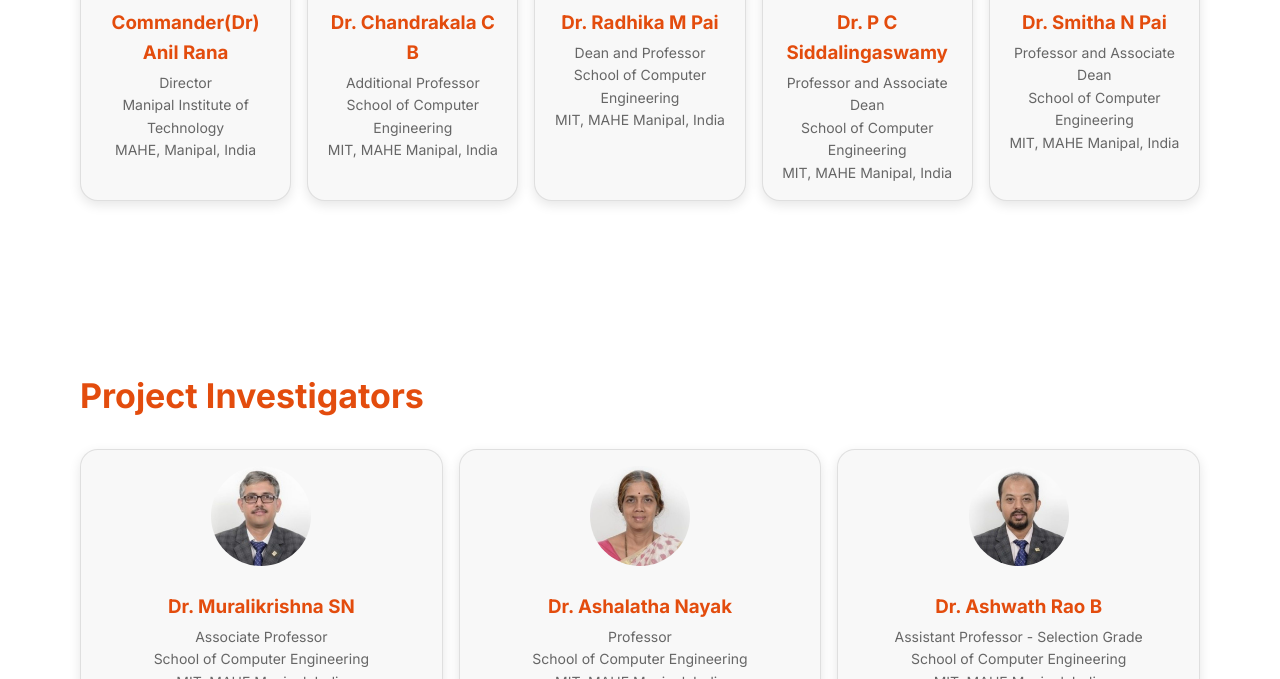
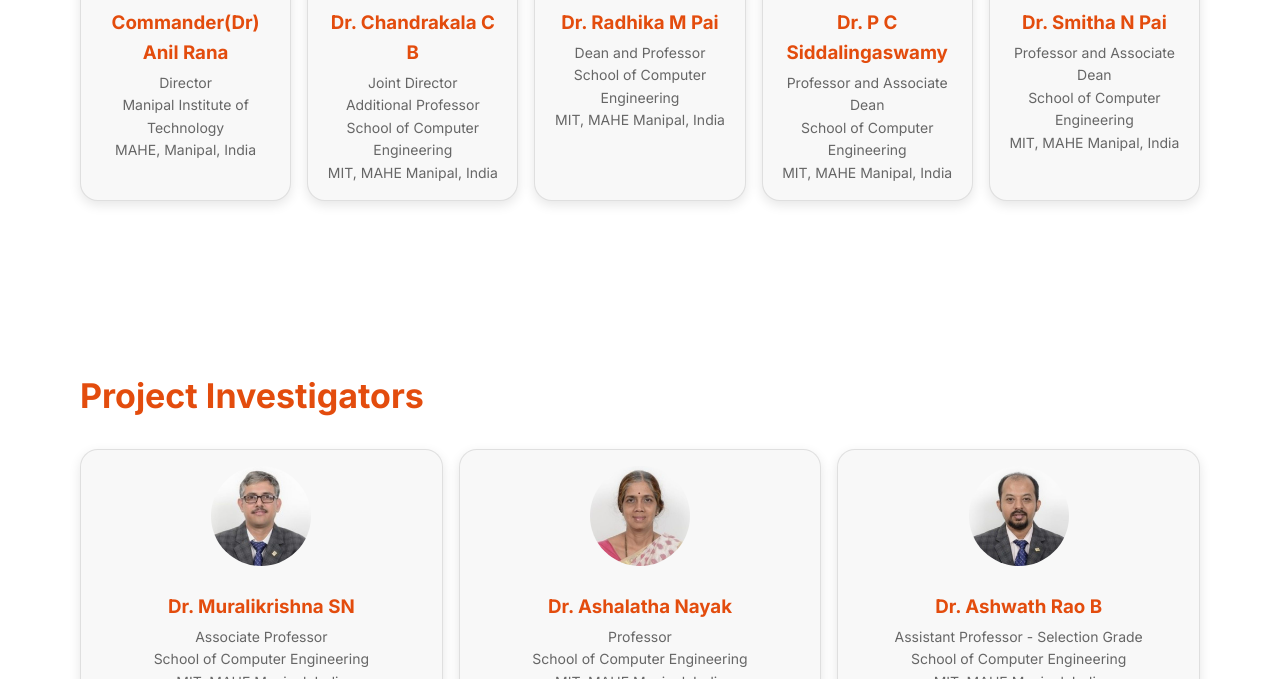
Before and after one commit to coild-mit/coild-mit.github.io, a website: page index.html in a window 1280 px wide. Shown: the part 3363-4042 px from the top of the page. Drawn offline with Linux system fonts and the light colour scheme.

Commit message:
Update index.html

```diff
--- a/index.html
+++ b/index.html
@@ -588,6 +588,7 @@
                  style="width:100px; height:100px; border-radius:50%; object-fit:cover; margin-bottom:10px;">
           </a>
           <h3 style="margin:8px 0 4px;">Dr. Chandrakala C B</h3>
+          <p style="margin:0; font-size:14px; color:#666;">Joint Director</p>
           <p style="margin:0; font-size:14px; color:#666;">Additional Professor</p>
           <p style="margin:0; font-size:14px; color:#666;">School of Computer Engineering</p>
           <p style="margin:0; font-size:14px; color:#666;">MIT, MAHE Manipal, India</p>
```
